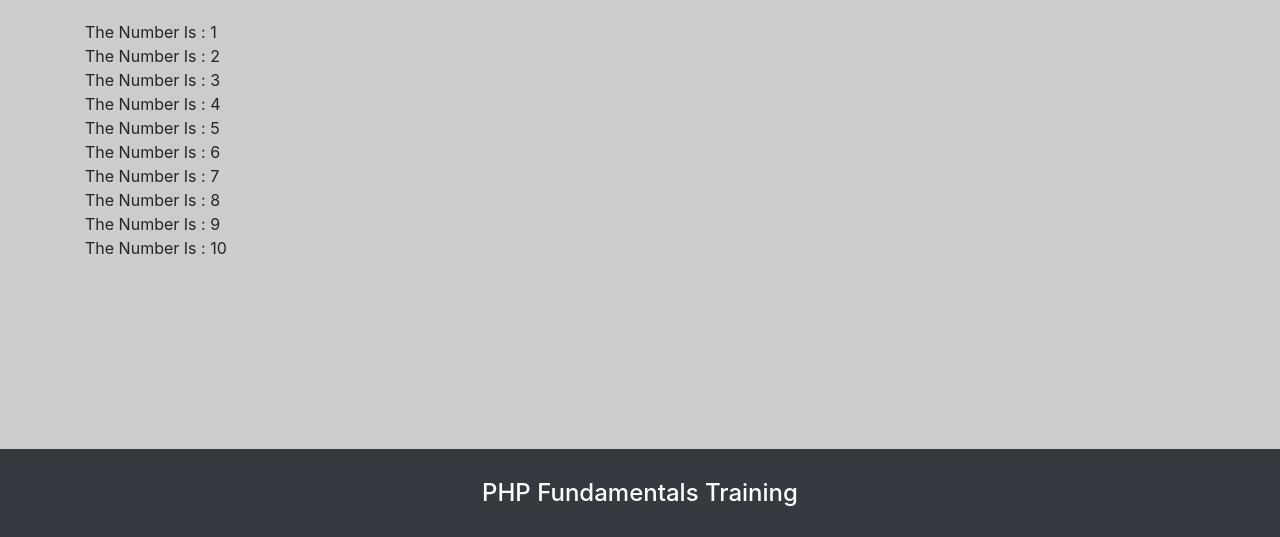
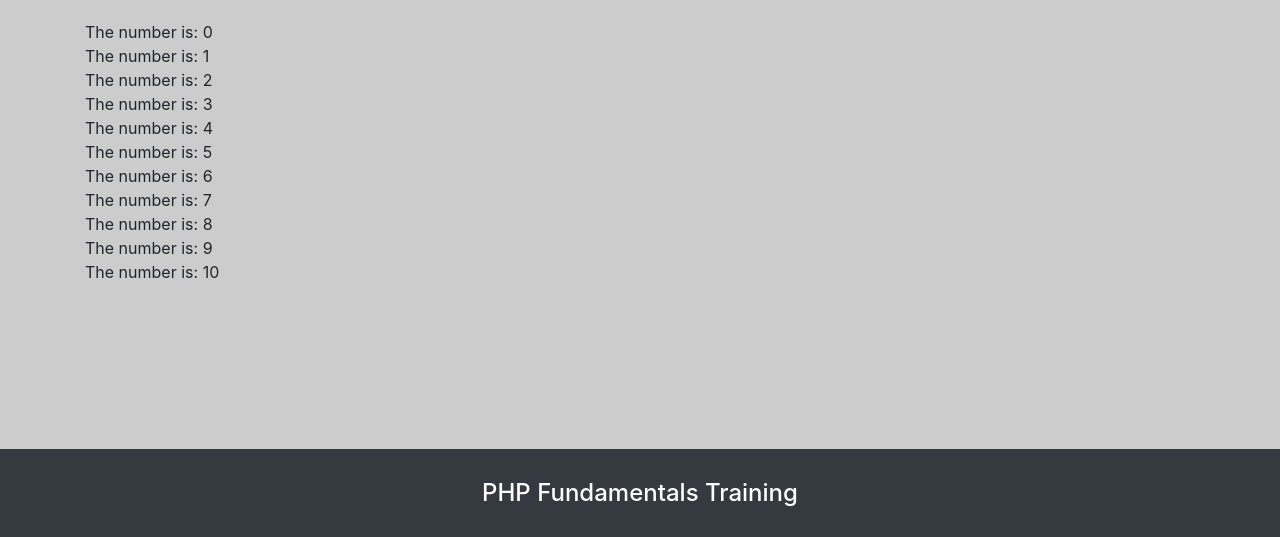
Before and after one commit to jasujon/start-php, a PHP site: page / in a window 1280 px wide. Shown: the part 89-626 px from the top of the page. Run offline with PHP 8.4, Linux system fonts and the light colour scheme.

Commit message:
for Loop

```diff
--- a/index.php
+++ b/index.php
@@ -30,20 +30,17 @@
         <div class="main" style="min-height: 449px;background: #ccc;">
             <div class="container" style="padding-top:20px;">
                 <?php
-                    #while Loop
+                    #for Loop
 
                  #Syntax
 
-                //  while (condition is true) {
-                //     code to be executed;
+                //  for (init counter; test counter; increment counter) {
+                //     code to be executed for each iteration;
                 // }
 
-                    $x=1;
-                    while($x <= 10){
-                        echo "The Number Is : ".$x;
-                        echo "<br>";
-                        $x++;
-                    }
+                for ($x = 0; $x <= 10; $x++) {
+                    echo "The number is: $x <br>";
+                }
 
 
 
```
